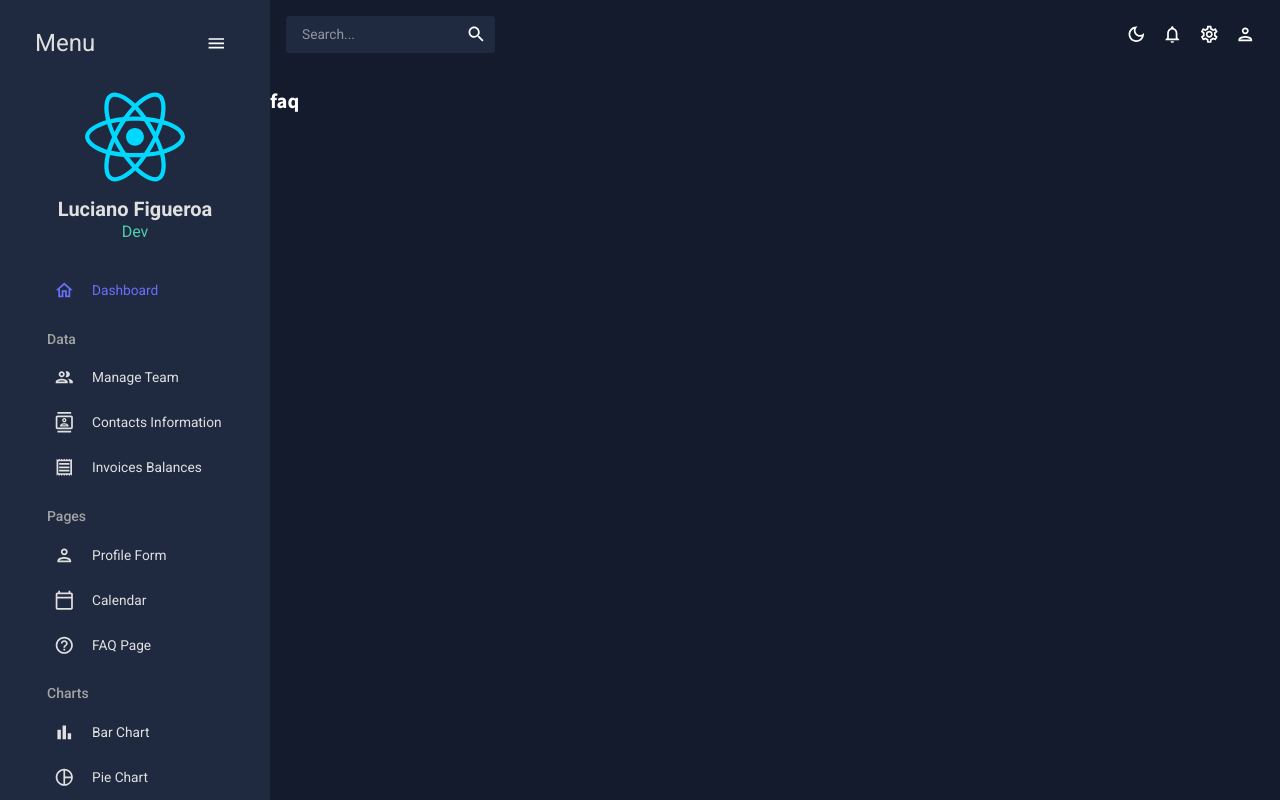
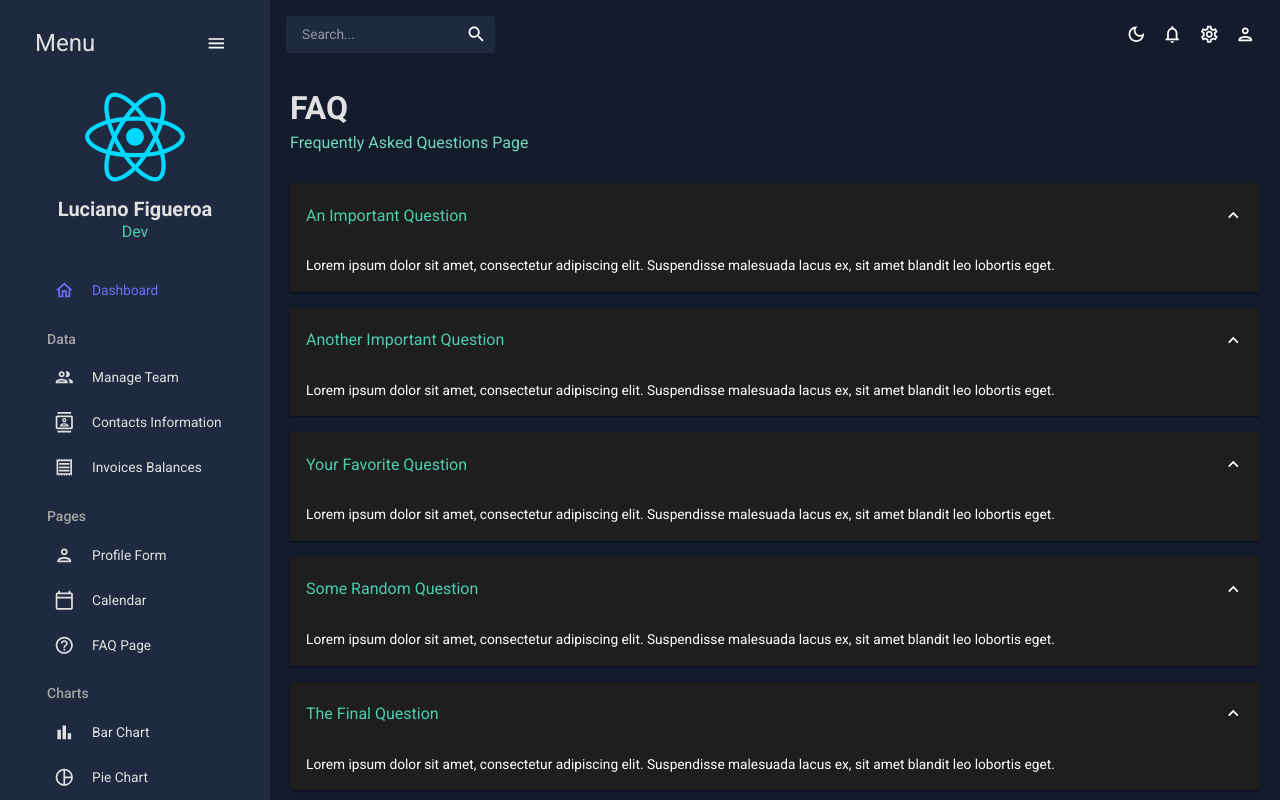
Before and after one commit to karluxio/frontend-react-admin-app, a React app: page /faq in a window 1280 px wide. Built offline with nearby package versions, Linux system fonts and the light colour scheme; the HTML template or start-up script is replaced by a standard one.

Commit message:
feat: add accordion list to FAQ scene

```diff
--- a/src/router/AppRouter.jsx
+++ b/src/router/AppRouter.jsx
@@ -1,4 +1,12 @@
-import { Calendar, Contacts, Dashboard, Form, Invoices, Team } from '@/scenes'
+import {
+  Calendar,
+  Contacts,
+  Dashboard,
+  FAQ,
+  Form,
+  Invoices,
+  Team
+} from '@/scenes'
 import { Navigate, Route, Routes } from 'react-router-dom'
 
 export const AppRouter = () => {
@@ -10,10 +18,10 @@
       <Route path='/invoices' element={<Invoices />} />
       <Route path='/form' element={<Form />} />
       <Route path='/calendar' element={<Calendar />} />
+      <Route path='/faq' element={<FAQ />} />
       <Route path='/bar' element={<h2>bar</h2>} />
       <Route path='/pie' element={<h2>pie</h2>} />
       <Route path='/line' element={<h2>line</h2>} />
-      <Route path='/faq' element={<h2>faq</h2>} />
       <Route path='/geography' element={<h2>geography</h2>} />
 
       <Route path='*' element={<Navigate to='/' />} />
--- /dev/null
+++ b/src/scenes/faq/index.jsx
@@ -0,0 +1,84 @@
+import { Header } from '@/components'
+import { tokens } from '@/theme'
+import ExpandMoreIcon from '@mui/icons-material/ExpandMore'
+import { Box, useTheme } from '@mui/material'
+import Accordion from '@mui/material/Accordion'
+import AccordionDetails from '@mui/material/AccordionDetails'
+import AccordionSummary from '@mui/material/AccordionSummary'
+import Typography from '@mui/material/Typography'
+
+export const FAQ = () => {
+  const theme = useTheme()
+  const colors = tokens(theme.palette.mode)
+  return (
+    <Box m='20px'>
+      <Header title='FAQ' subtitle='Frequently Asked Questions Page' />
+
+      <Accordion defaultExpanded>
+        <AccordionSummary expandIcon={<ExpandMoreIcon />}>
+          <Typography color={colors.greenAccent[500]} variant='h5'>
+            An Important Question
+          </Typography>
+        </AccordionSummary>
+        <AccordionDetails>
+          <Typography>
+            Lorem ipsum dolor sit amet, consectetur adipiscing elit. Suspendisse
+            malesuada lacus ex, sit amet blandit leo lobortis eget.
+          </Typography>
+        </AccordionDetails>
+      </Accordion>
+      <Accordion defaultExpanded>
+        <AccordionSummary expandIcon={<ExpandMoreIcon />}>
+          <Typography color={colors.greenAccent[500]} variant='h5'>
+            Another Important Question
+          </Typography>
+        </AccordionSummary>
+        <AccordionDetails>
+          <Typography>
+            Lorem ipsum dolor sit amet, consectetur adipiscing elit. Suspendisse
+            malesuada lacus ex, sit amet blandit leo lobortis eget.
+          </Typography>
+        </AccordionDetails>
+      </Accordion>
+      <Accordion defaultExpanded>
+        <AccordionSummary expandIcon={<ExpandMoreIcon />}>
+          <Typography color={colors.greenAccent[500]} variant='h5'>
+            Your Favorite Question
+          </Typography>
+        </AccordionSummary>
+        <AccordionDetails>
+          <Typography>
+            Lorem ipsum dolor sit amet, consectetur adipiscing elit. Suspendisse
+            malesuada lacus ex, sit amet blandit leo lobortis eget.
+          </Typography>
+        </AccordionDetails>
+      </Accordion>
+      <Accordion defaultExpanded>
+        <AccordionSummary expandIcon={<ExpandMoreIcon />}>
+          <Typography color={colors.greenAccent[500]} variant='h5'>
+            Some Random Question
+          </Typography>
+        </AccordionSummary>
+        <AccordionDetails>
+          <Typography>
+            Lorem ipsum dolor sit amet, consectetur adipiscing elit. Suspendisse
+            malesuada lacus ex, sit amet blandit leo lobortis eget.
+          </Typography>
+        </AccordionDetails>
+      </Accordion>
+      <Accordion defaultExpanded>
+        <AccordionSummary expandIcon={<ExpandMoreIcon />}>
+          <Typography color={colors.greenAccent[500]} variant='h5'>
+            The Final Question
+          </Typography>
+        </AccordionSummary>
+        <AccordionDetails>
+          <Typography>
+            Lorem ipsum dolor sit amet, consectetur adipiscing elit. Suspendisse
+            malesuada lacus ex, sit amet blandit leo lobortis eget.
+          </Typography>
+        </AccordionDetails>
+      </Accordion>
+    </Box>
+  )
+}
--- a/src/scenes/index.js
+++ b/src/scenes/index.js
@@ -1,6 +1,7 @@
 export * from './calendar'
 export * from './contacts'
 export * from './dashboard'
+export * from './faq'
 export * from './form'
 export * from './global/Topbar'
 export { default as Sidebar } from './global/sidebar/Sidebar'
```
